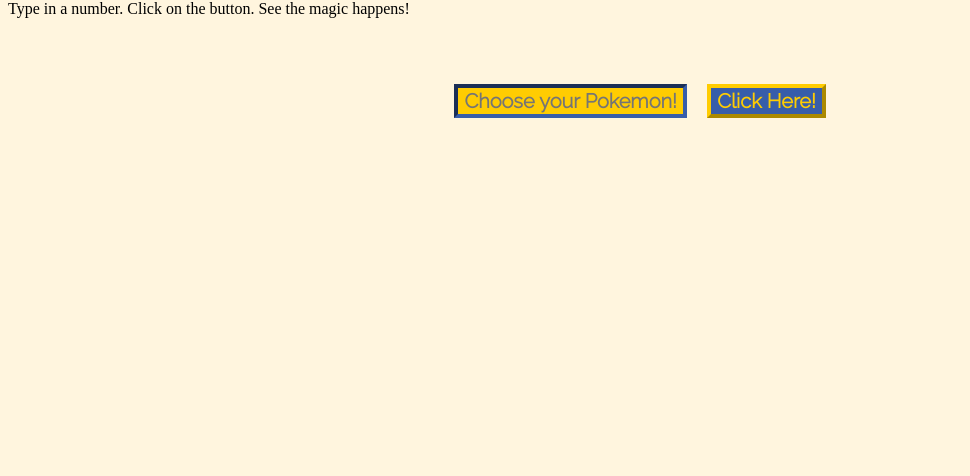
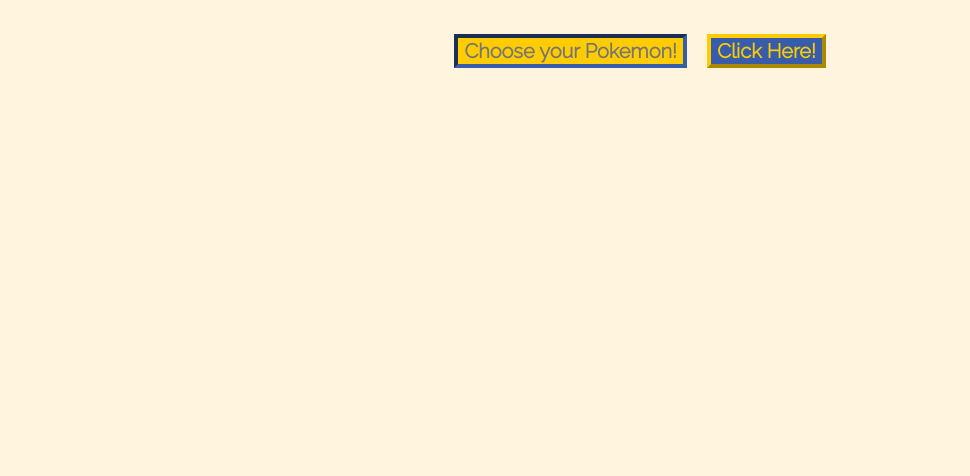
Before and after one commit to agathasoaressantos/api-lesson, a plain HTML site: page index.html in a window 1280 px wide. Shown: the part 324-800 px from the top of the page, without its empty margins (0-970 px from the left). Drawn offline with Linux system fonts and the light colour scheme.

Commit message:
third commit

```diff
--- a/index.html
+++ b/index.html
@@ -16,7 +16,6 @@
         <img id="pokemon-logo" src="https://upload.wikimedia.org/wikipedia/commons/thumb/9/98/International_Pok%C3%A9mon_logo.svg/1280px-International_Pok%C3%A9mon_logo.svg.png">
     </section>
 
-    <p class="line anim-typewriter">Type in a number. Click on the button. See the magic happens!</p>
 
     <form id="form">
         <input type="text"
```
